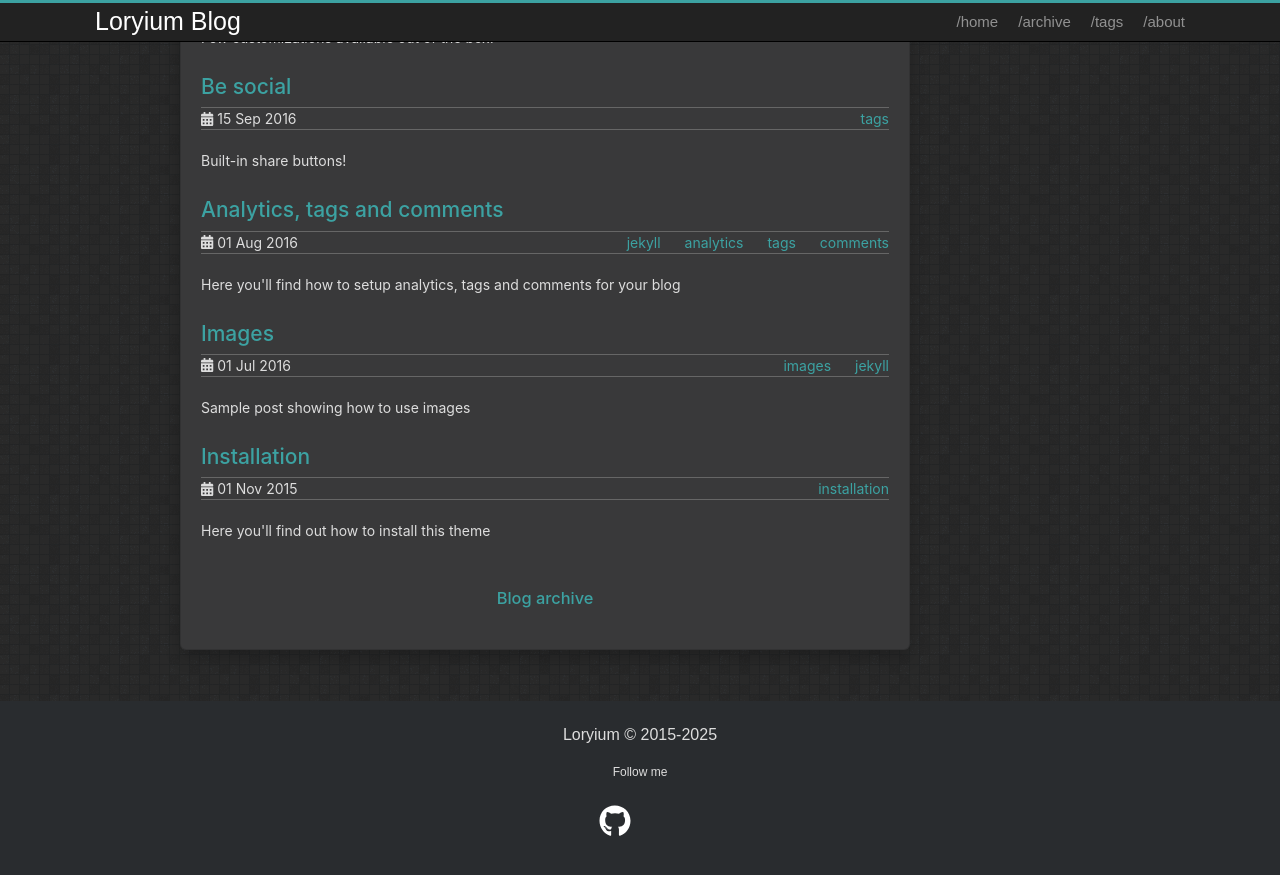
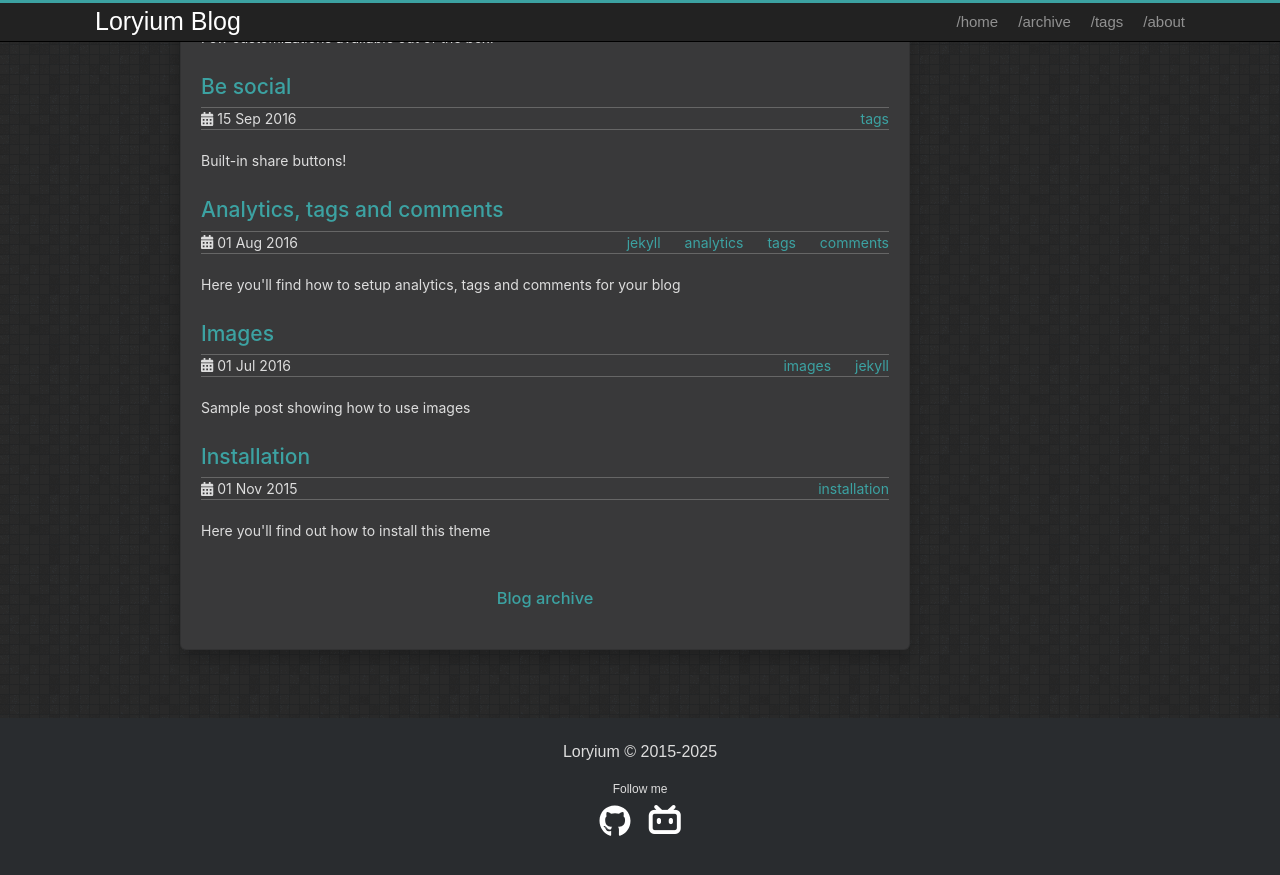
Before and after one commit to Loryium/loryium.github.io, a Jekyll site: the page built from index.html, in a window 1280 px wide and 900 px high, scrolled down 776 px. Shown: the top 875 px of the window. Built offline with Jekyll 4.4.1, drawn with Linux system fonts in a browser that asks for light colours; nearby versions of some CDN libraries; the list of posts is cut into pages by our own code.

Commit message:
Update social.html

```diff
--- a/_includes/social.html
+++ b/_includes/social.html
@@ -1,4 +1,6 @@
 <h6>Follow me</h6>
+
+<script src="https://kit.fontawesome.com/7522357fb1.js" crossorigin="anonymous"></script>
 
 <ul class="social-media">
 
@@ -40,7 +42,7 @@
 
   {% if site.social.bilibili %}
   <li>
-    <a title="{{ site.social.bilibili }} on Bilibili" href="https://space.bilibili.com/{{ site.social.bilibili }}" target="_blank"><i class="fa-brands fa-bilibili"></i></a>
+    <a title="{{ site.social.bilibili }} on Bilibili" href="https://space.bilibili.com/{{ site.social.bilibili }}" target="_blank"><i class="fa-brands fa-bilibili fa-2x"></i></a>
   </li>
 {% endif %}
 
```
